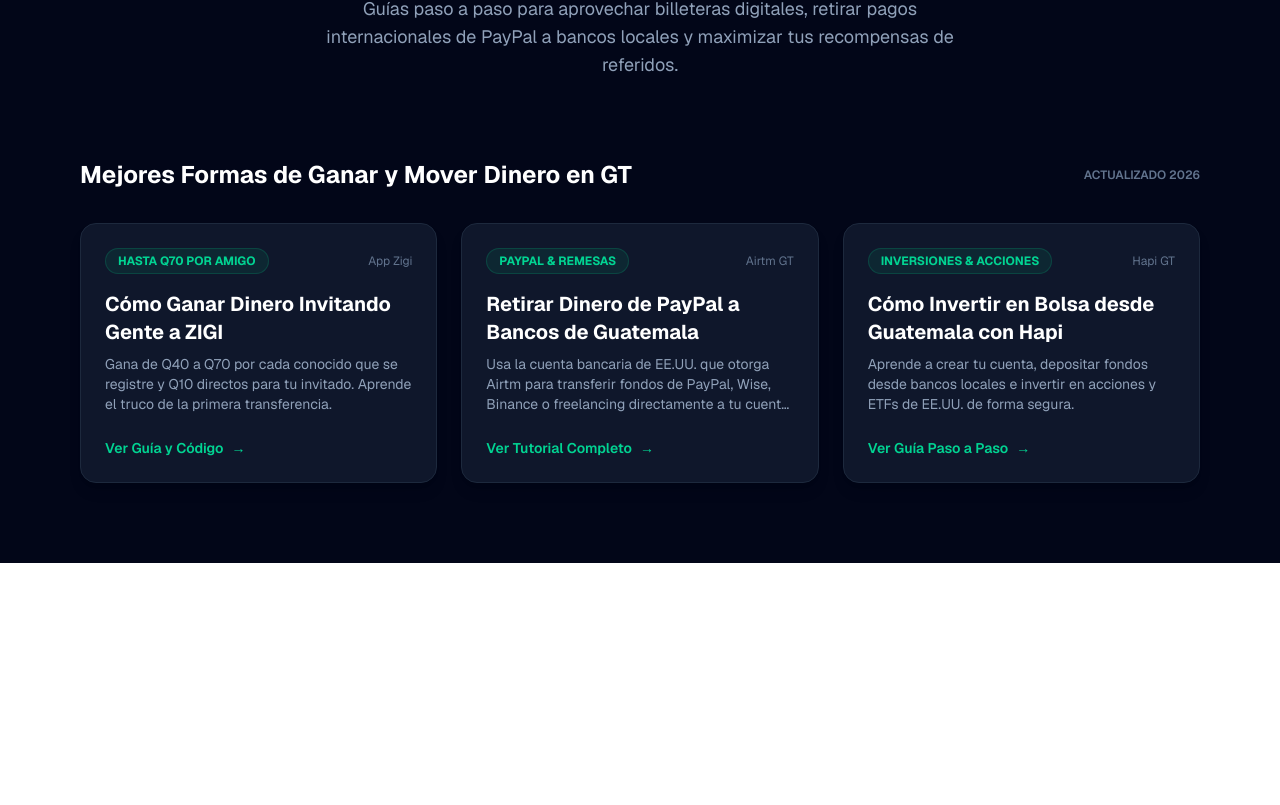
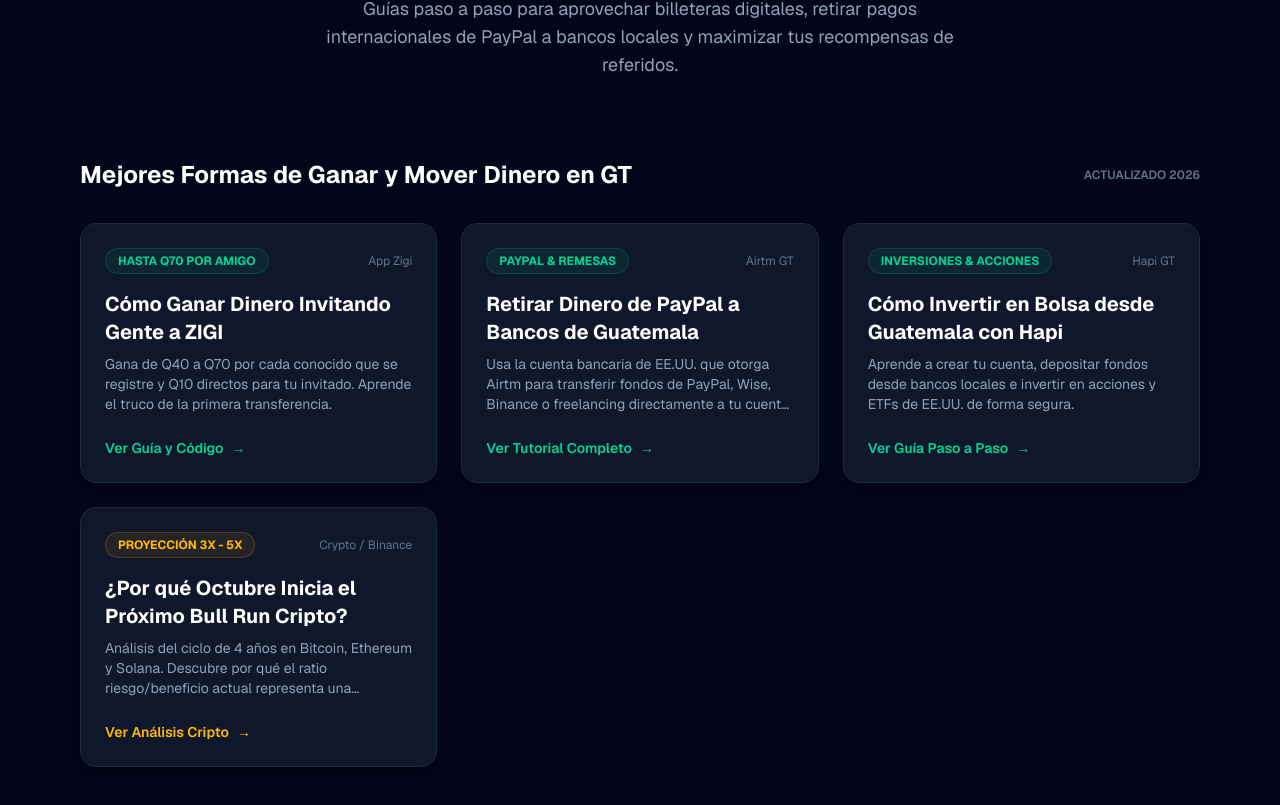
Before and after one commit to bloberose06-jpg/finanzas-guate, a Next.js app: page / in a window 1280 px wide. Shown: the part 411-1216 px from the top of the page. Before the commit the page ends 974 px from the top, so only its background shows below. Built offline with nearby package versions, Linux system fonts and the light colour scheme.

Commit message:
Add new Crypto October cycle card to page

```diff
--- a/src/app/page.tsx
+++ b/src/app/page.tsx
@@ -125,6 +125,34 @@
             </div>
           </Link>
 
+          {/* Nueva Card: Ciclo Crypto Octubre */}
+          <Link
+            href="/guias/ciclo-crypto-octubre"
+            className="group bg-slate-900 border border-slate-800 hover:border-amber-500/50 rounded-2xl p-6 transition-all hover:-translate-y-1 shadow-lg relative overflow-hidden flex flex-col justify-between"
+          >
+            <div>
+              <div className="flex items-center justify-between mb-4">
+                <span className="bg-amber-500/10 text-amber-400 border border-amber-500/20 text-xs font-bold px-3 py-1 rounded-full uppercase">
+                  Proyección 3x - 5x
+                </span>
+                <span className="text-xs text-slate-500">Crypto / Binance</span>
+              </div>
+
+              <h3 className="text-xl font-bold text-white group-hover:text-amber-400 transition-colors">
+                ¿Por qué Octubre Inicia el Próximo Bull Run Cripto?
+              </h3>
+
+              <p className="text-slate-400 text-sm mt-2 line-clamp-3">
+                Análisis del ciclo de 4 años en Bitcoin, Ethereum y Solana. Descubre por qué el ratio riesgo/beneficio actual representa una oportunidad clave.
+              </p>
+            </div>
+
+            <div className="mt-6 flex items-center gap-2 text-amber-400 text-sm font-semibold">
+              <span>Ver Análisis Cripto</span>
+              <span className="group-hover:translate-x-1 transition-transform">→</span>
+            </div>
+          </Link>
+
         </div>
       </section>
     </main>
```
